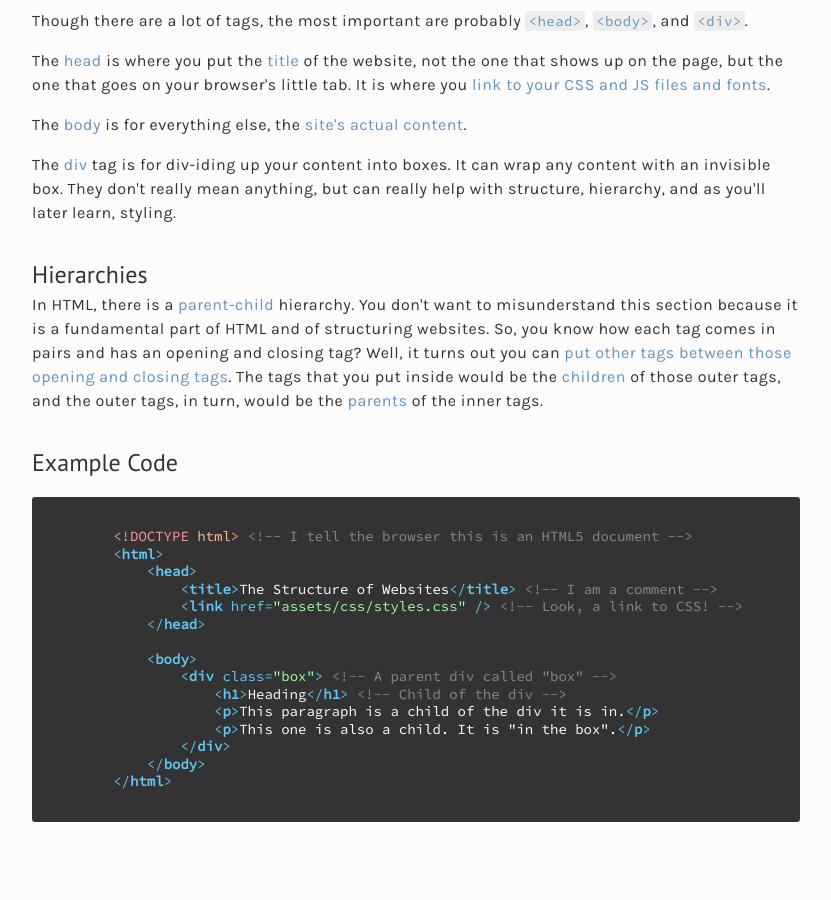
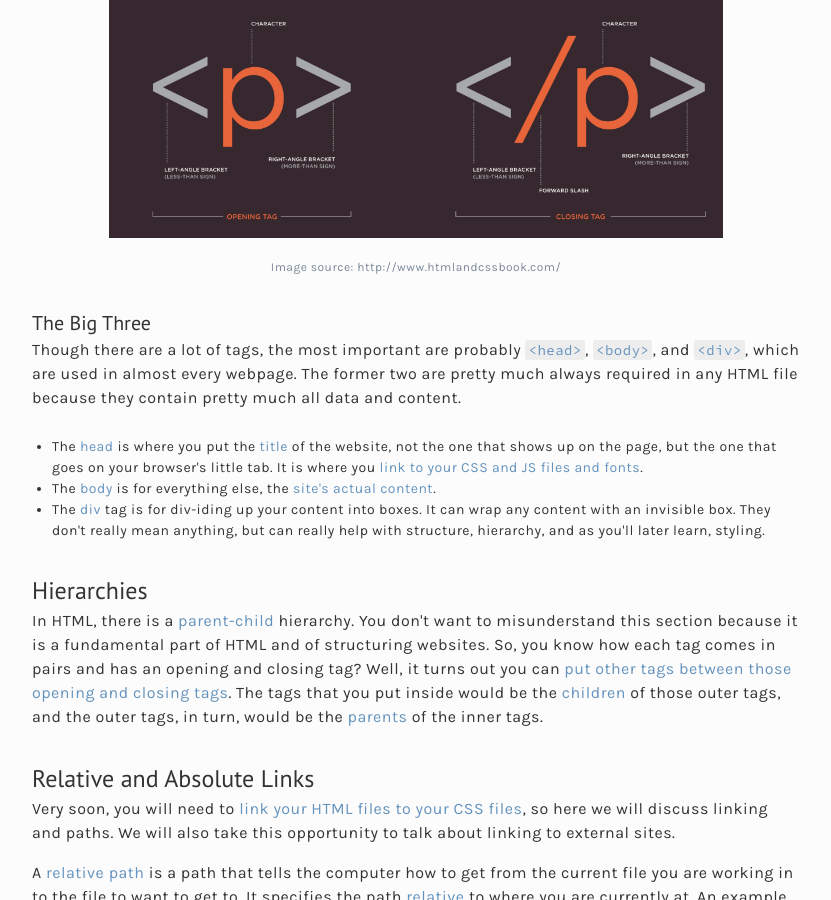
Before and after one commit to webdesigndecal/wddhandbook, a Jekyll site: the page built from content/programming/week-1.html, in a window 1280 px wide and 900 px high, scrolled down 1455 px. Shown: the whole window, without its empty margins (224-1055 px from the left). Built offline with Jekyll 4.4.1, drawn with Linux system fonts in a browser that asks for light colours; nearby versions of some CDN libraries; some of the changed text lies outside the part shown.

Commit message:
Add linking to week 1, add image

```diff
--- a/content/programming/week-1.html
+++ b/content/programming/week-1.html
@@ -45,22 +45,28 @@ text: "
 <p>
     Let's go further into the topic of <span class=\"programming-highlighted-text\">tags</span>, which are necessary to understand pretty much anything else. The earlier example of a paragraph tag would actually not be so lonely. In HTML, it'd look like this: <code class=\"programming-highlighted-text\">&lt;p&gt;&lt;/p&gt;</code>. As you can see, it is a pair of tags. The first of the pair is the <span class=\"programming-highlighted-text\">opening tag</span> and the last is the <span class=\"programming-highlighted-text\">closing tag</span>, which must have a forward slash after the bracket. There are many, many tags in HTML and each one marks a different thing. You might want to tell the browser what thing is a header or nav or footer or link or button. There are tags for each of those that are easily Google-able. See a fairly comprehensive list <a class=\"programming-highlighted-text\" href=\"https://www.w3schools.com/tags/default.asp\">here</a>.
 </p>
-<br/>
+<br/><br/>
+<div class=\"content-img-wrapper\">
+    <img class=\"content-img\" src=\"../../assets/images/tags.png\" style=\"width: 80%\" />
+    <p class=\"caption\">Image source: http://www.htmlandcssbook.com/</p>
+</div>
+<br/><br/>
+<h3>The Big Three</h3>
 <p>
-    Though there are a lot of tags, the most important are probably <code class=\"programming-highlighted-text\">&lt;head&gt;</code>, <code class=\"programming-highlighted-text\">&lt;body&gt;</code>, and <code class=\"programming-highlighted-text\">&lt;div&gt;</code>.
+    Though there are a lot of tags, the most important are probably <code class=\"programming-highlighted-text\">&lt;head&gt;</code>, <code class=\"programming-highlighted-text\">&lt;body&gt;</code>, and <code class=\"programming-highlighted-text\">&lt;div&gt;</code>, which are used in almost every webpage. The former two are pretty much always required in any HTML file because they contain pretty much all data and content.
 </p>
 <br/>
-<p>
-    The <span class=\"programming-highlighted-text\">head</span> is where you put the <span class=\"programming-highlighted-text\">title</span> of the website, not the one that shows up on the page, but the one that goes on your browser's little tab. It is where you <span class=\"programming-highlighted-text\">link to your CSS and JS files and fonts</span>.
-</p>
-<br/>
-<p>
-    The <span class=\"programming-highlighted-text\">body</span> is for everything else, the <span class=\"programming-highlighted-text\">site's actual content</span>.
-</p>
-<br/>
-<p>
-    The <span class=\"programming-highlighted-text\">div</span> tag is for div-iding up your content into boxes. It can wrap any content with an invisible box. They don't really mean anything, but can really help with structure, hierarchy, and as you'll later learn, styling.
-</p>
+<ul>
+    <li>
+        The <span class=\"programming-highlighted-text\">head</span> is where you put the <span class=\"programming-highlighted-text\">title</span> of the website, not the one that shows up on the page, but the one that goes on your browser's little tab. It is where you <span class=\"programming-highlighted-text\">link to your CSS and JS files and fonts</span>.
+    </li>
+    <li>
+        The <span class=\"programming-highlighted-text\">body</span> is for everything else, the <span class=\"programming-highlighted-text\">site's actual content</span>.
+    </li>
+    <li>
+        The <span class=\"programming-highlighted-text\">div</span> tag is for div-iding up your content into boxes. It can wrap any content with an invisible box. They don't really mean anything, but can really help with structure, hierarchy, and as you'll later learn, styling.
+    </li>
+</ul>
 
 <br/><br/>
 
@@ -69,5 +75,21 @@ text: "
 <p>
     In HTML, there is a <span class=\"programming-highlighted-text\">parent-child</span> hierarchy. You don't want to misunderstand this section because it is a fundamental part of HTML and of structuring websites. So, you know how each tag comes in pairs and has an opening and closing tag? Well, it turns out you can <span class=\"programming-highlighted-text\">put other tags between those opening and closing tags</span>. The tags that you put inside would be the <span class=\"programming-highlighted-text\">children</span> of those outer tags, and the outer tags, in turn, would be the <span class=\"programming-highlighted-text\">parents</span> of the inner tags.
 </p>
+
+<br/><br/>
+
+<h2>Relative and Absolute Links</h2>
+
+<p>
+    Very soon, you will need to <span class=\"programming-highlighted-text\">link your HTML files to your CSS files</span>, so here we will discuss linking and paths. We will also take this opportunity to talk about linking to external sites.
+</p>
+<br/>
+<p>
+    A <span class=\"programming-highlighted-text\">relative path</span> is a path that tells the computer how to get from the current file you are working in to the file to want to get to. It specifies the path <span class=\"programming-highlighted-text\">relative</span> to where you are currently at. An example of this would be: <code class=\"programming-highlighted-text\">../images/pic.png</code>. This takes you out of the folder your current file is in and into the images folder where pic.png is.
+</p>
+<br/>
+<p>
+    An <span class=\"programming-highlighted-text\">absolute path</span> is a complete path that should lead the computer to where it needs to go no matter what current folder or file you are working in. An example of this: <code class=\"programming-highlighted-text\">/Users/Zach/Desktop/images/pic.png</code>. All URLs are also absolute links: <code class=\"programming-highlighted-text\">http://www.wdd.io</code>.
+</p>
 "
 ---
```
Also changed, not shown: assets/images/langs.png, assets/images/tags.png (added).
